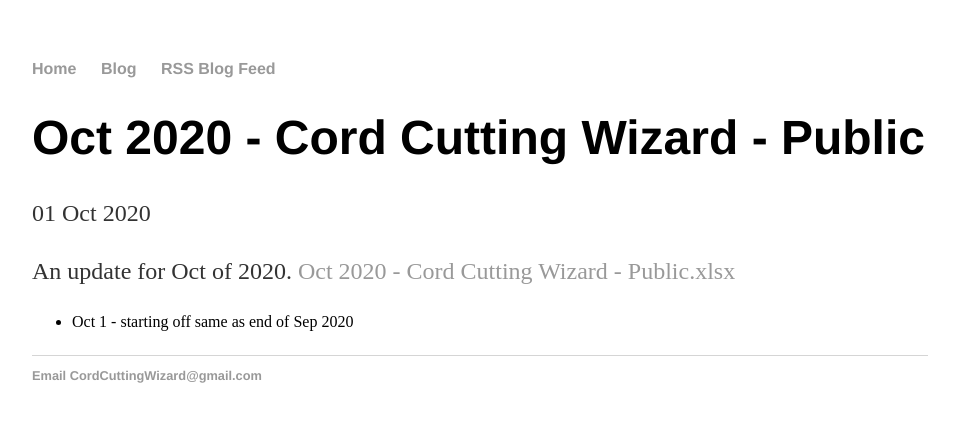
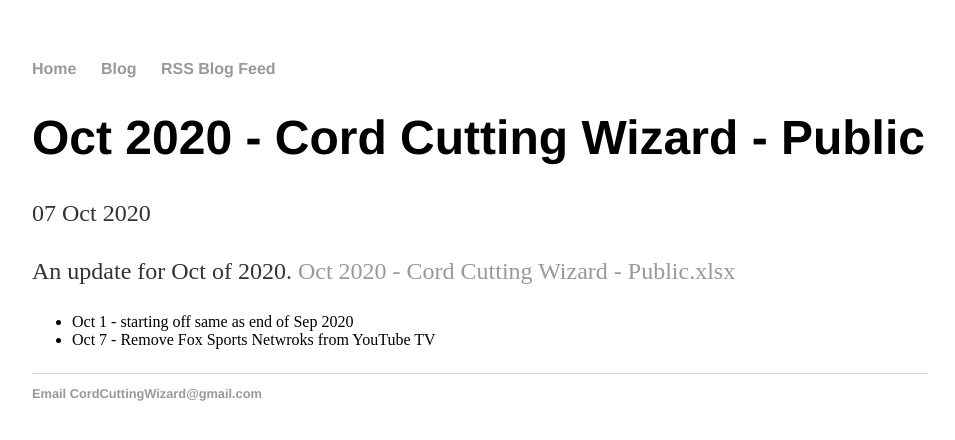
Before and after one commit to wjhladik/wjhladik.github.io, a Jekyll site: the page built from _posts/2020-10-07-Oct-2020-Cord-Cutting-Wizard-Public.md, in a window 1280 px wide. Shown: the top 440 px of the page, without its empty margins (160-1115 px from the left). Built offline with Jekyll 4.4.1, drawn with Linux system fonts in a browser that asks for light colours.

Commit message:
Update and rename 2020-10-01-Oct-2020-Cord-Cutting-Wizard-Public.md to 2020-10-07-Oct-2020-Cord-Cutting-Wizard-Public.md

```diff
--- a/_posts/2020-10-01-Oct-2020-Cord-Cutting-Wizard-Public.md
+++ b/_posts/2020-10-07-Oct-2020-Cord-Cutting-Wizard-Public.md
@@ -1,9 +1,10 @@
 ---
 layout: post
 title: "Oct 2020 - Cord Cutting Wizard - Public"
-date: 2020-10-01
+date: 2020-10-07
 ---
 <p>An update for Oct of 2020. <a href="/Oct 2020 - Cord Cutting Wizard - Public.xlsx">Oct 2020 - Cord Cutting Wizard - Public.xlsx</a>
   <p>
     <ul>
       <li>Oct 1 - starting off same as end of Sep 2020
+      <li>Oct 7 - Remove Fox Sports Netwroks from YouTube TV
```
